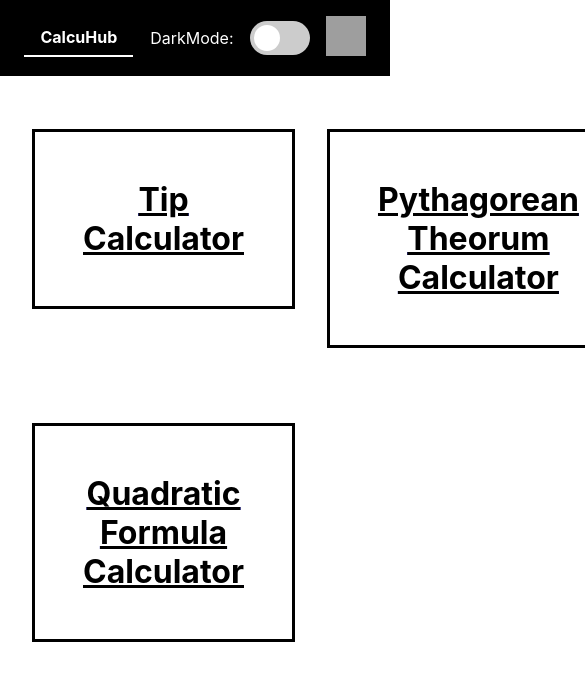
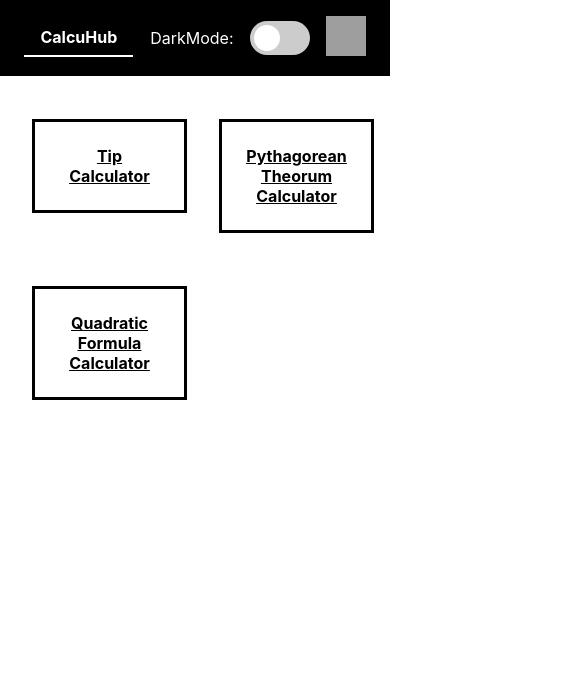
Before and after one commit to ChaonengTan/Int1.2-CalcuHub, a React (Create React App) app in the folder calcuhub/: page / in a window 390 px wide. Shown: the top 680 px of the page, 585 px wide, since content can reach past the window. Built offline with nearby package versions, Linux system fonts and the light colour scheme; grey boxes are pictures that could not be loaded.

Commit message:
+cssTweaks for mobile

```diff
--- a/calcuhub/src/components/calculators/PyTCalculator/PyTCalculator.css
+++ b/calcuhub/src/components/calculators/PyTCalculator/PyTCalculator.css
@@ -12,12 +12,12 @@ input {
 .center {
     align-items: center;
 }
+.letter {
+    align-items: center;
+    padding: 1em;
+}
 .sentence {
     display: flex;
     flex-direction: row;
     align-items: center;
 }
-.letter {
-    align-items: center;
-    padding: 1em;
-}
--- a/calcuhub/src/components/navButton/navButton.css
+++ b/calcuhub/src/components/navButton/navButton.css
@@ -8,4 +8,5 @@
     padding: 1.5em;
     background-color: white;
     text-decoration: underline;
+    font-size: 1em;
 }
--- a/calcuhub/src/components/navButton/navField.css
+++ b/calcuhub/src/components/navButton/navField.css
@@ -2,7 +2,8 @@
     width: calc(100% - 80px);
     margin: auto;
     display: grid;
-    grid-template-columns: 1fr 1fr;
+    grid-template-columns: repeat(2, 50%);
     grid-gap: 2em;
     margin: 2em;
+    font-size: 1em;
   }
```
Also changed, not shown: 1 other file (tests, documents, lock files or other folders).
